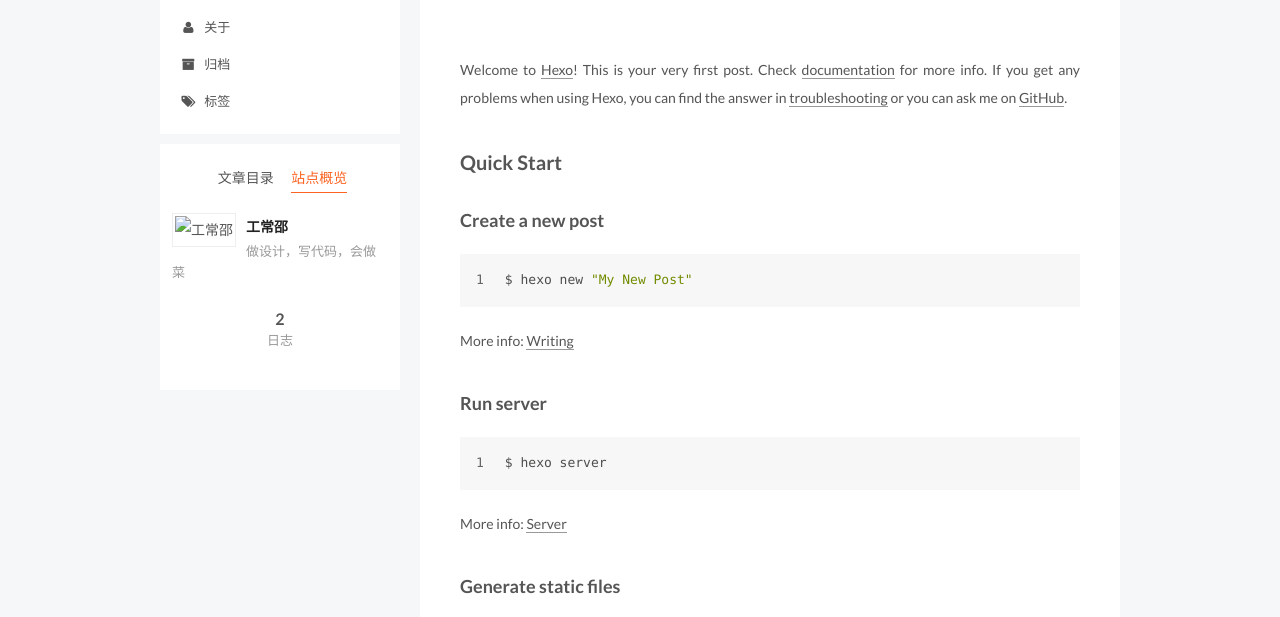
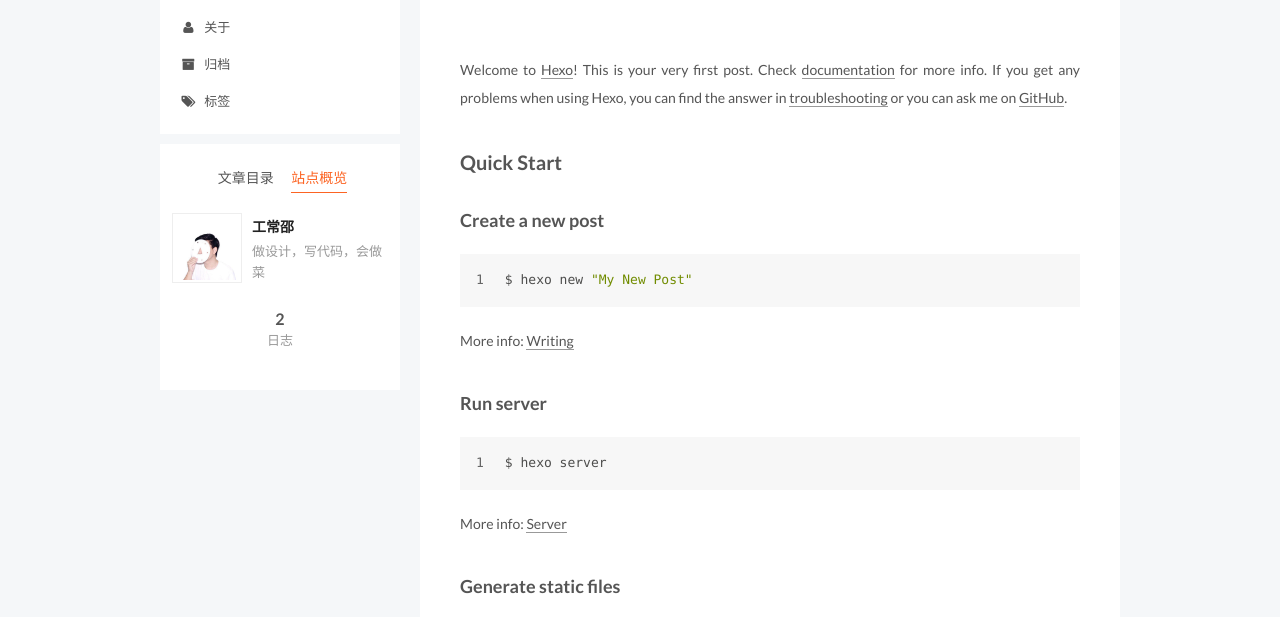
Before and after one commit to spencerpomme/spencerpomme.github.io, a plain HTML site: page 2016/04/16/hello-world/index.html in a window 1280 px wide. Both pictures are taken after a click on the item "站点概览". Shown: the part 153-770 px from the top of the page. Drawn offline with Linux system fonts and the light colour scheme; a script that the page names is missing.

Commit message:
new post

```diff
--- a/2016/04/16/hello-world/index.html
+++ b/2016/04/16/hello-world/index.html
@@ -398,7 +398,7 @@ Quick">
       <section class="site-overview sidebar-panel ">
         <div class="site-author motion-element" itemprop="author" itemscope itemtype="http://schema.org/Person">
           <img class="site-author-image" itemprop="image"
-               src="/source/images/avatar.jpg"
+               src="/images/avatar.jpg"
                alt="工常邵" />
           <p class="site-author-name" itemprop="name">工常邵</p>
           <p class="site-description motion-element" itemprop="description">做设计，写代码，会做菜</p>
```
Also changed, not shown: 2016/04/16/testing/index.html (+1 -1 lines), about/index.html (+1 -1 lines), archives/2016/04/index.html (+1 -1 lines), archives/2016/index.html (+1 -1 lines), archives/index.html (+1 -1 lines), index.html (+1 -1 lines), tags/index.html (+1 -1 lines).
